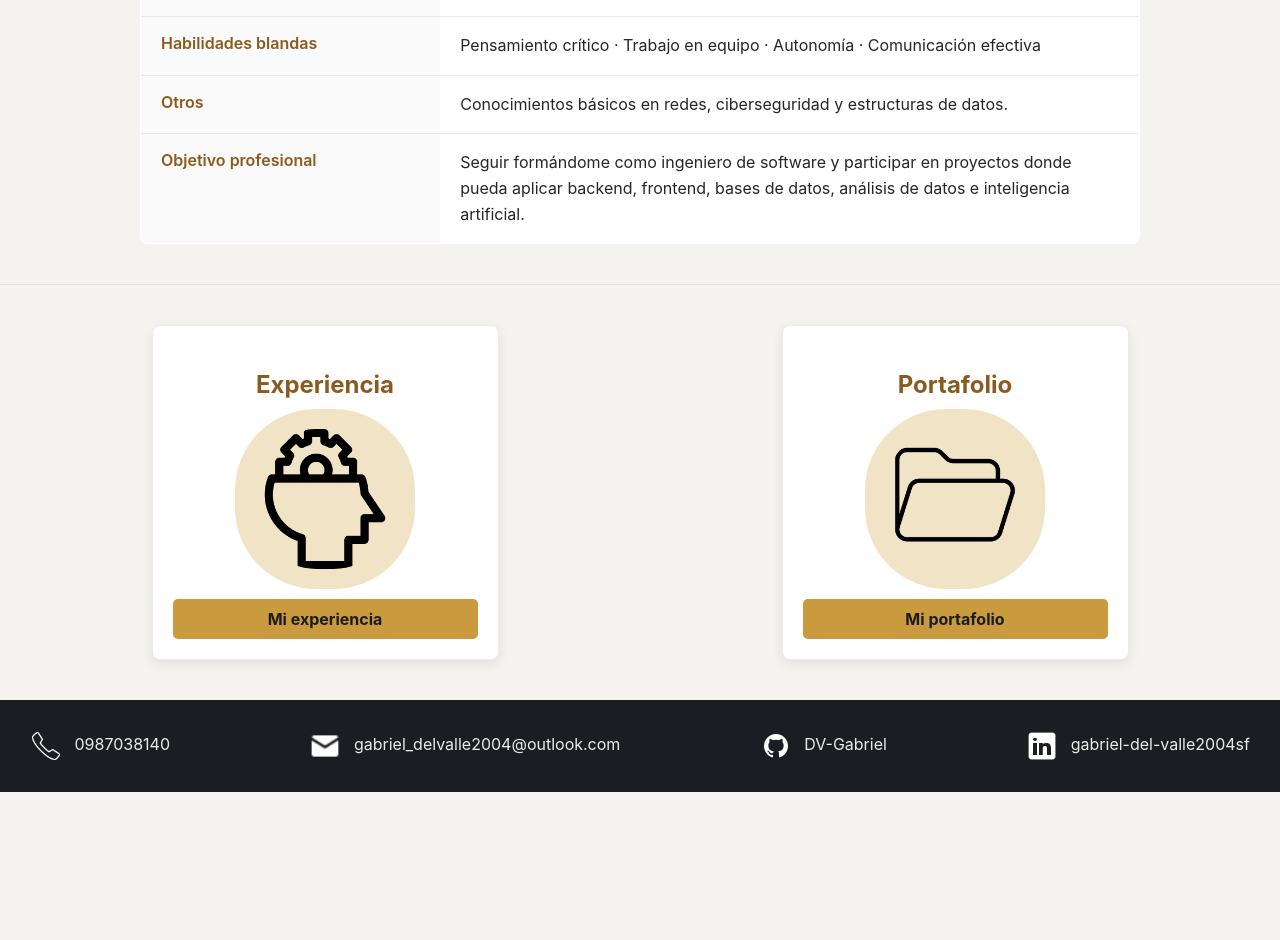
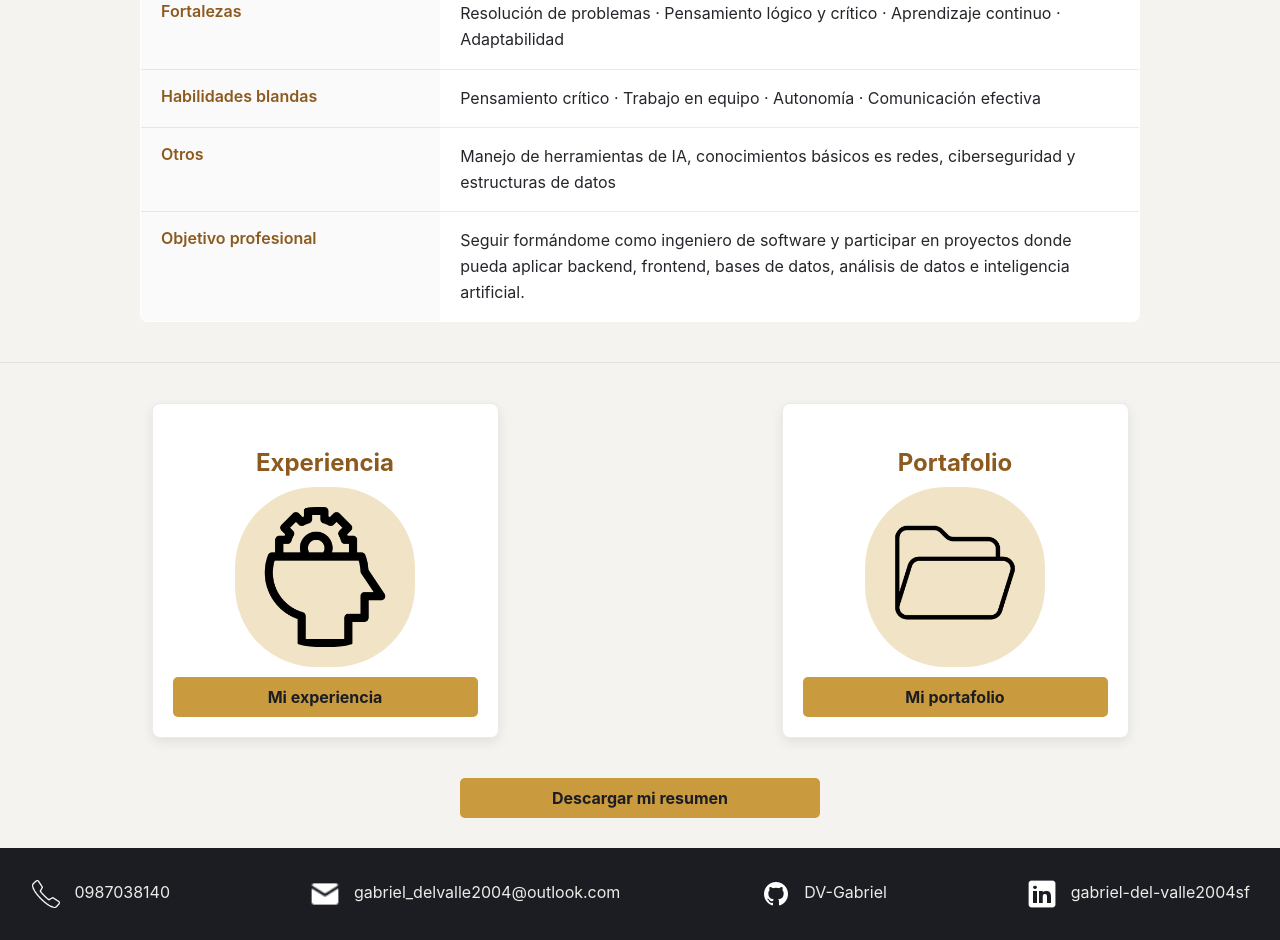
Before and after one commit to DV-Gabriel/DV-Gabriel.github.io, a plain HTML site: page index.html in a window 1280 px wide. Shown: the part 1120-2060 px from the top of the page. Before the commit the page ends 1912 px from the top, so only its background shows below. Drawn offline with Linux system fonts and the light colour scheme.

Commit message:
Resumen CV

```diff
--- a/css/styles.css
+++ b/css/styles.css
@@ -276,6 +276,32 @@ hr{
 
 .btn-regresar:hover{
     background-color: var(--color-acento-hover);
+}
+
+
+.btn-resumen{
+    margin-left: auto;
+    margin-right: auto;
+    justify-content: center;
+    text-align: center;
+    background-color: var(--color-acento);
+    color: var(--color-fondo-oscuro);
+    padding: 10px 20px;
+    text-decoration: none;
+    border-radius: 5px;
+    font-weight: bold;
+    margin-bottom: 30px;
+    width: 25%;
+}
+
+.btn-resumen:hover{
+    background-color: var(--color-acento-hover);
+    color: var(--color-fondo-oscuro);
+}
+
+.btn-resumen a{
+    text-decoration: none;
+    color: var(--color-fondo-oscuro);
 }
 
 /* =========================
--- a/index.html
+++ b/index.html
@@ -19,11 +19,13 @@
                 <div>
                     <h4>Acerca de mi:</h4>
                     <p>
-                            Estudiante de Ingeniería de Software en la Escuela Politécnica Nacional con sólida base en
-                            programación orientada a objetos, ciencia de datos y gestión de bases de datos. He
-                            desarrollado proyectos académicos y personales aplicando tecnologías como Java, Python,
-                            Django, HTML/CSS, WordPress y SQL. Me motiva resolver problemas reales a través del código y
-                            aportar en entornos de trabajo colaborativos desde el primer día.
+                        Estudiante de Ingeniería de Software en la Escuela Politécnica Nacional, con un perfil que
+                        combina bases sólidas en desarrollo de software. Tengo conocimientos en programación, modelado
+                        de procesos (BPMN), Business Intelligence y Ciencia de Datos, que aplico para analizar
+                        información, optimizar procesos y apoyar la toma de decisiones. Complemento este perfil con
+                        diseño de experiencias digitales (UX/UI), pensando siempre en soluciones funcionales y centradas
+                        en el usuario. Me destaco por mi pensamiento analítico, capacidad de aprendizaje y una visión
+                        integral entre tecnología y negocio.
                     </p>
                 </div>
             </section>
@@ -105,7 +107,8 @@
                             <tr>
                                 <th>Otros</th>
                                 <td>
-                                        Conocimientos básicos en redes, ciberseguridad y estructuras de datos.
+                                    Manejo de herramientas de IA, conocimientos básicos es redes, ciberseguridad y
+                                    estructuras de datos
                                 </td>
                             </tr>
 
@@ -142,7 +145,9 @@
         </section>
 
 
-
+        <section class="btn-resumen">
+                <a href="CV-Gabriel-DelValle.pdf" >Descargar mi resumen</a>
+        </section>
 
 
 
```
Also changed, not shown: 1 other file. Lines whose indentation alone changed are shown as unchanged.
